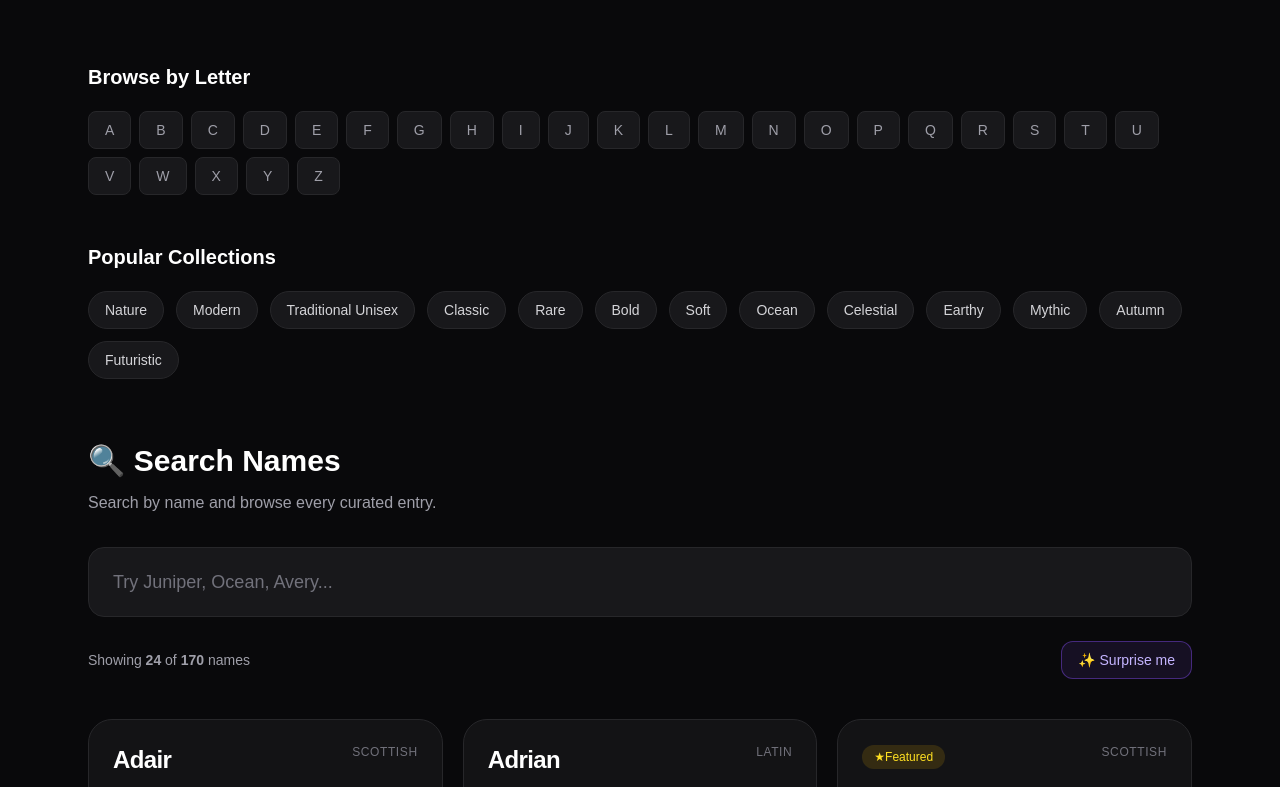
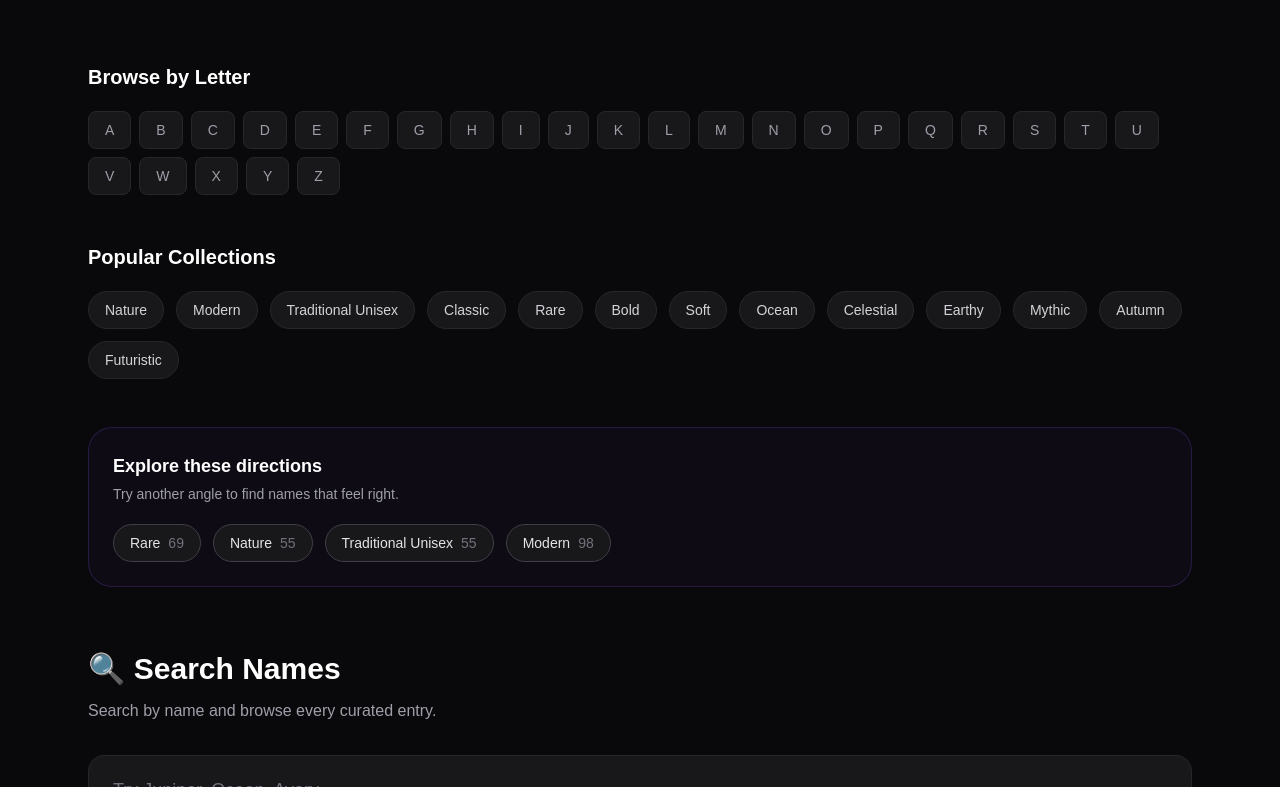
Before and after one commit to cavzee/Nonbinames, a Next.js app: page /discover in a window 1280 px wide. Shown: the part 419-1206 px from the top of the page. Built offline with nearby package versions, Linux system fonts and the light colour scheme.

Commit message:
Improve smart discovery experience

```diff
--- a/src/components/discover/DiscoverClient.tsx
+++ b/src/components/discover/DiscoverClient.tsx
@@ -7,6 +7,8 @@ import { DiscoverHeader } from "@/components/discover/DiscoverHeader";
 import { LetterFilter } from "@/components/discover/LetterFilter";
 import { CollectionFilter } from "@/components/discover/CollectionFilter";
 import { SearchSection } from "@/components/search/SearchSection";
+import { SmartRefinement } from "@/components/discover/SmartRefinement";
+import { filterNames } from "@/lib";
 
 const collections = [
   "Nature",
@@ -33,6 +35,23 @@ export function DiscoverClient() {
   const theme = searchParams.get("theme") ?? "";
   const origin = searchParams.get("origin") ?? "";
   const firstLetter = searchParams.get("firstLetter") ?? "";
+  const direction = searchParams.get("direction") ?? "";
+  const directionType = searchParams.get("directionType") as
+    | "theme"
+    | "collection"
+    | "origin"
+    | "firstLetter"
+    | "";
+
+  const filteredNames = filterNames({
+    query: query || undefined,
+    collection: collection || undefined,
+    theme: theme || undefined,
+    origin: origin || undefined,
+    firstLetter: firstLetter || undefined,
+    direction: direction || undefined,
+    directionType: directionType || undefined,
+  });
 
   function updateParam(key: string, value: string) {
     const params = new URLSearchParams(searchParams.toString());
@@ -43,12 +62,15 @@ export function DiscoverClient() {
       params.delete(key);
     }
 
-    router.push(`/discover?${params.toString()}`);
+    const queryString = params.toString();
+
+    router.push(
+      queryString ? `/discover?${queryString}` : "/discover"
+    );
   }
 
   return (
     <section className="mx-auto max-w-6xl px-6 py-20">
-
       <Link
         href="/"
         className="text-sm text-zinc-500 transition hover:text-white"
@@ -69,14 +91,25 @@ export function DiscoverClient() {
         onSelect={(value) => updateParam("collection", value)}
       />
 
+      <SmartRefinement
+        names={filteredNames}
+        query={query}
+        collection={collection}
+        theme={theme}
+        origin={origin}
+        direction={direction}
+        directionType={directionType}
+      />
+
       <SearchSection
         initialQuery={query}
         collection={collection}
         theme={theme}
         origin={origin}
         firstLetter={firstLetter}
+        direction={direction}
+        directionType={directionType}
       />
-
     </section>
   );
 }
--- /dev/null
+++ b/src/components/discover/SmartRefinement.tsx
@@ -0,0 +1,245 @@
+"use client";
+
+import { useMemo } from "react";
+import { useRouter } from "next/navigation";
+import type { Name } from "@/types/name";
+
+type Props = {
+  names: Name[];
+  query?: string;
+  collection?: string;
+  theme?: string;
+  origin?: string;
+  firstLetter?: string;
+  direction?: string;
+  directionType?: "theme" | "collection" | "origin" | "firstLetter" | "";
+};
+
+type Suggestion = {
+  label: string;
+  type: "theme" | "collection" | "origin" | "firstLetter";
+  value: string;
+  count: number;
+  score: number;
+};
+
+const MAX_SUGGESTIONS = 4;
+
+export function SmartRefinement({
+  names,
+  query = "",
+  collection = "",
+  theme = "",
+  origin = "",
+  firstLetter = "",
+  direction = "",
+  directionType = "",
+}: Props) {
+  const router = useRouter();
+
+  const suggestions = useMemo(() => {
+    if (names.length <= 2) {
+      return [];
+    }
+
+    const total = names.length;
+    const targetCount = total >= 25 ? total * 0.4 : total * 0.5;
+    const results: Suggestion[] = [];
+
+    function addSuggestions(
+      type: Suggestion["type"],
+      values: string[],
+      activeValue: string
+    ) {
+      const counts = new Map<string, number>();
+
+      for (const value of values) {
+        counts.set(value, (counts.get(value) ?? 0) + 1);
+      }
+
+      for (const [value, count] of counts) {
+        if (!value || value === activeValue || value === direction) {
+          continue;
+        }
+
+        if (count >= total) {
+          continue;
+        }
+
+        if (total >= 25 && count < 2) {
+          continue;
+        }
+
+        if (count / total > 0.9) {
+          continue;
+        }
+
+        results.push({
+          label: value,
+          type,
+          value,
+          count,
+          score: Math.abs(count - targetCount),
+        });
+      }
+    }
+
+    addSuggestions(
+      "theme",
+      names.flatMap((name) => name.themes),
+      theme
+    );
+
+    addSuggestions(
+      "collection",
+      names.flatMap((name) => name.collections),
+      collection
+    );
+
+    if (total <= 100) {
+      addSuggestions(
+        "origin",
+        names.map((name) => name.origin),
+        origin
+      );
+    }
+
+    if (total <= 50) {
+      addSuggestions(
+        "firstLetter",
+        names.map((name) => name.name.charAt(0).toUpperCase()),
+        firstLetter
+      );
+    }
+
+    return results
+      .sort((a, b) => {
+        if (a.score !== b.score) {
+          return a.score - b.score;
+        }
+
+        return a.label.localeCompare(b.label);
+      })
+      .slice(0, MAX_SUGGESTIONS);
+  }, [
+    names,
+    collection,
+    theme,
+    origin,
+    firstLetter,
+    direction,
+    directionType,
+  ]);
+
+  function buildUrl(directionValue?: string, directionValueType?: string) {
+    const params = new URLSearchParams();
+
+    if (query) {
+      params.set("query", query);
+    }
+
+    if (collection) {
+      params.set("collection", collection);
+    }
+
+    if (theme) {
+      params.set("theme", theme);
+    }
+
+    if (origin) {
+      params.set("origin", origin);
+    }
+
+    if (firstLetter) {
+      params.set("firstLetter", firstLetter);
+    }
+
+    if (directionValue) {
+      params.set("direction", directionValue);
+      if (directionValueType) {
+        params.set("directionType", directionValueType);
+      }
+    }
+
+    const queryString = params.toString();
+
+    return queryString ? `/discover?${queryString}` : "/discover";
+  }
+
+  function applySuggestion(suggestion: Suggestion) {
+    router.push(buildUrl(suggestion.value, suggestion.type));
+  }
+
+  function clearDirection() {
+    router.push(buildUrl());
+  }
+
+  return (
+    <section
+      aria-labelledby="smart-refinement-heading"
+      className="mt-12 rounded-3xl border border-violet-500/20 bg-violet-500/[0.04] p-6"
+    >
+      <div className="flex flex-col gap-5 sm:flex-row sm:items-start sm:justify-between">
+        <div>
+          <h2
+            id="smart-refinement-heading"
+            className="text-lg font-semibold text-white"
+          >
+            Explore these directions
+          </h2>
+
+          <p className="mt-1 text-sm text-zinc-400">
+            Try another angle to find names that feel right.
+          </p>
+        </div>
+
+        {direction && (
+          <button
+            type="button"
+            onClick={clearDirection}
+            className="self-start rounded-lg px-2 py-1 text-sm text-zinc-500 transition hover:bg-zinc-800 hover:text-white focus:outline-none focus:ring-2 focus:ring-violet-500"
+          >
+            Clear
+          </button>
+        )}
+      </div>
+
+      {direction && (
+        <div className="mt-5 flex items-center gap-2">
+          <span className="text-xs uppercase tracking-wider text-zinc-500">
+            Current direction
+          </span>
+
+          <span className="inline-flex items-center rounded-full border border-violet-500/30 bg-violet-500/10 px-3 py-1 text-sm text-violet-300">
+            {direction}
+          </span>
+        </div>
+      )}
+
+      {suggestions.length > 0 && (
+        <div className="mt-5 flex flex-wrap gap-3">
+          {suggestions.map((suggestion) => (
+            <button
+              key={`${suggestion.type}-${suggestion.value}`}
+              type="button"
+              onClick={() => applySuggestion(suggestion)}
+              className="rounded-full border border-zinc-700 bg-zinc-900 px-4 py-2 text-sm text-zinc-200 transition hover:border-violet-500 hover:bg-zinc-800 hover:text-white focus:outline-none focus:ring-2 focus:ring-violet-500 focus:ring-offset-2 focus:ring-offset-zinc-950"
+            >
+              {suggestion.label}
+              <span className="ml-2 text-zinc-500">
+                {suggestion.count}
+              </span>
+            </button>
+          ))}
+        </div>
+      )}
+
+      {direction && suggestions.length === 0 && (
+        <p className="mt-5 text-sm text-zinc-500">
+          You&apos;ve reached a focused set of names. Try another filter,
+          letter, or search to explore further.
+        </p>
+      )}
+    </section>
+  );
+}
--- a/src/components/search/SearchSection.tsx
+++ b/src/components/search/SearchSection.tsx
@@ -12,6 +12,8 @@ type Props = {
   theme?: string;
   origin?: string;
   firstLetter?: string;
+  direction?: string;
+  directionType?: "theme" | "collection" | "origin" | "firstLetter" | "";
 };
 
 const RESULTS_PER_LOAD = 24;
@@ -22,6 +24,8 @@ export function SearchSection({
   theme = "",
   origin = "",
   firstLetter = "",
+  direction = "",
+  directionType = "",
 }: Props) {
   const router = useRouter();
 
@@ -37,15 +41,25 @@ export function SearchSection({
         theme: theme || undefined,
         origin: origin || undefined,
         firstLetter: firstLetter || undefined,
+        direction: direction || undefined,
+        directionType: directionType || undefined,
       }),
-    [query, collection, theme, origin, firstLetter]
+    [query, collection, theme, origin, firstLetter, direction, directionType]
   );
 
   useEffect(() => {
     setQuery(initialQuery);
     setVisibleCount(RESULTS_PER_LOAD);
     setLastSurpriseId(null);
-  }, [initialQuery, collection, theme, origin, firstLetter]);
+  }, [
+    initialQuery,
+    collection,
+    theme,
+    origin,
+    firstLetter,
+    direction,
+    directionType,
+  ]);
 
   const visibleNames = names.slice(0, visibleCount);
   const hasMore = visibleCount < names.length;
@@ -58,6 +72,8 @@ export function SearchSection({
     if (theme) params.set("theme", theme);
     if (origin) params.set("origin", origin);
     if (firstLetter) params.set("firstLetter", firstLetter);
+    if (direction) params.set("direction", direction);
+    if (directionType) params.set("directionType", directionType);
 
     const queryString = params.toString();
 
--- a/src/lib/name-engine.ts
+++ b/src/lib/name-engine.ts
@@ -59,6 +59,34 @@ export function filterNames(filters: NameFilters = {}) {
       return false;
     }
 
+    if (filters.direction && filters.directionType) {
+      const direction = filters.direction;
+
+      if (filters.directionType === "theme") {
+        if (!name.themes.includes(direction)) {
+          return false;
+        }
+      }
+
+      if (filters.directionType === "collection") {
+        if (!name.collections.includes(direction)) {
+          return false;
+        }
+      }
+
+      if (filters.directionType === "origin") {
+        if (name.origin !== direction) {
+          return false;
+        }
+      }
+
+      if (filters.directionType === "firstLetter") {
+        if (!name.name.startsWith(direction)) {
+          return false;
+        }
+      }
+    }
+
     if (
       filters.length &&
       name.name.length !== filters.length
--- a/src/types/name.ts
+++ b/src/types/name.ts
@@ -23,5 +23,7 @@ export interface NameFilters {
   theme?: string;
   origin?: string;
   firstLetter?: string;
+  direction?: string;
+  directionType?: "theme" | "collection" | "origin" | "firstLetter";
   length?: number;
 }
```
